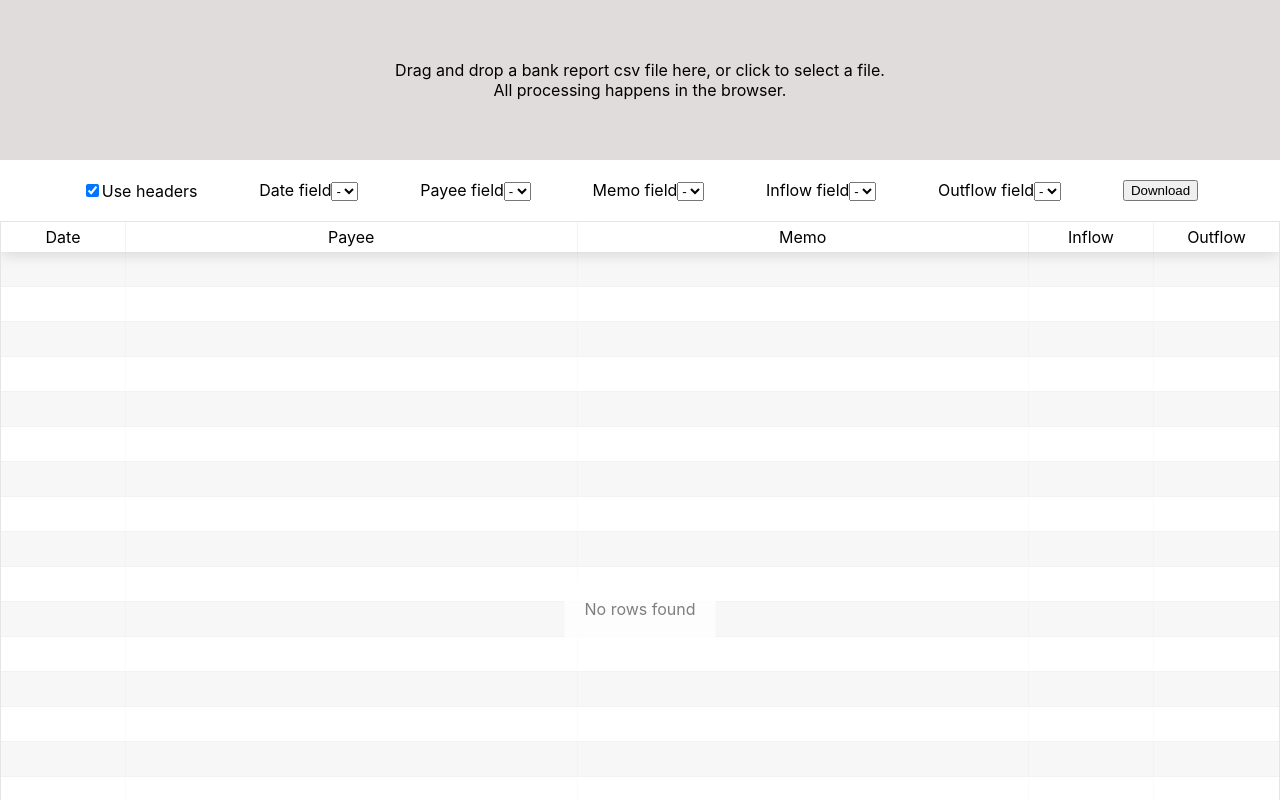
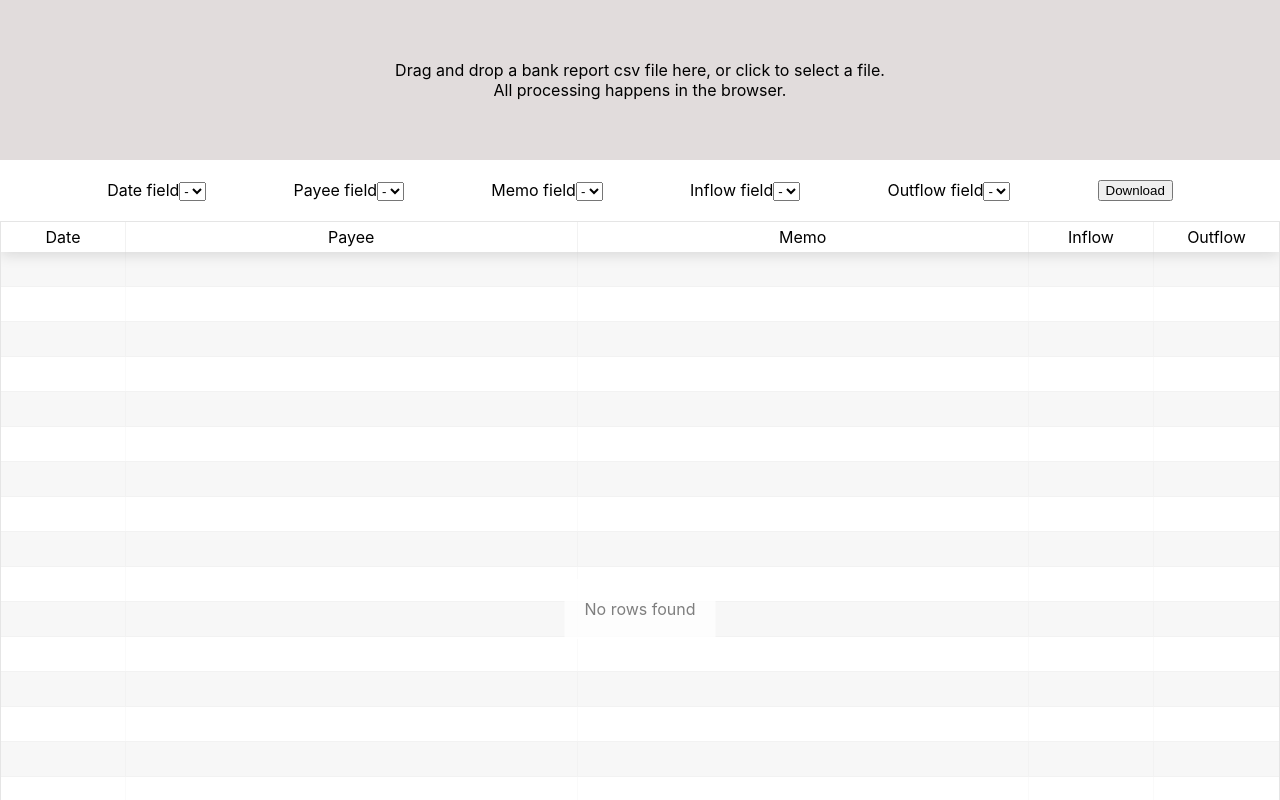
Before and after one commit to kvasbo/ynab-parser, a React (Create React App) app: page / in a window 1280 px wide. Shown: the top 800 px of the page. Built offline with nearby package versions, Linux system fonts and the light colour scheme; the HTML template or start-up script is replaced by a standard one.

Commit message:
Remove non-functioning button.

```diff
--- a/src/App.tsx
+++ b/src/App.tsx
@@ -130,6 +130,7 @@ class App extends React.PureComponent<{}, AppState> {
                     className="filter"
                     style={{ display: 'flex', margin: 20, justifyContent: 'space-evenly', alignItems: 'center' }}
                 >
+                    {false && (
                         <span>
                             <input
                                 type="checkbox"
@@ -141,6 +142,7 @@ class App extends React.PureComponent<{}, AppState> {
                             />
                             <label htmlFor="checkUseHeaders">Use headers</label>
                         </span>
+                    )}
                     <span>
                         <label htmlFor="date">Date field</label>
                         <select
```
Lines whose indentation alone changed are shown as unchanged.
